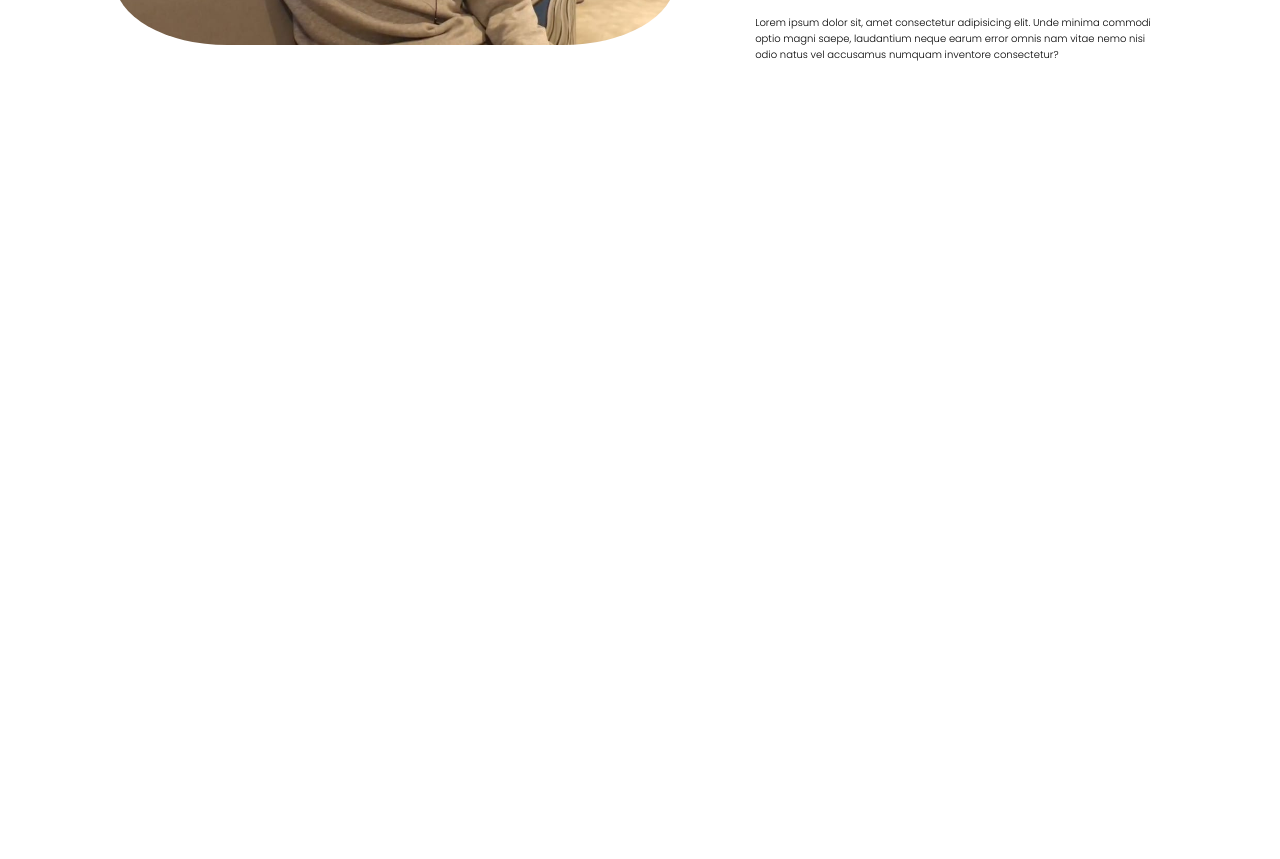
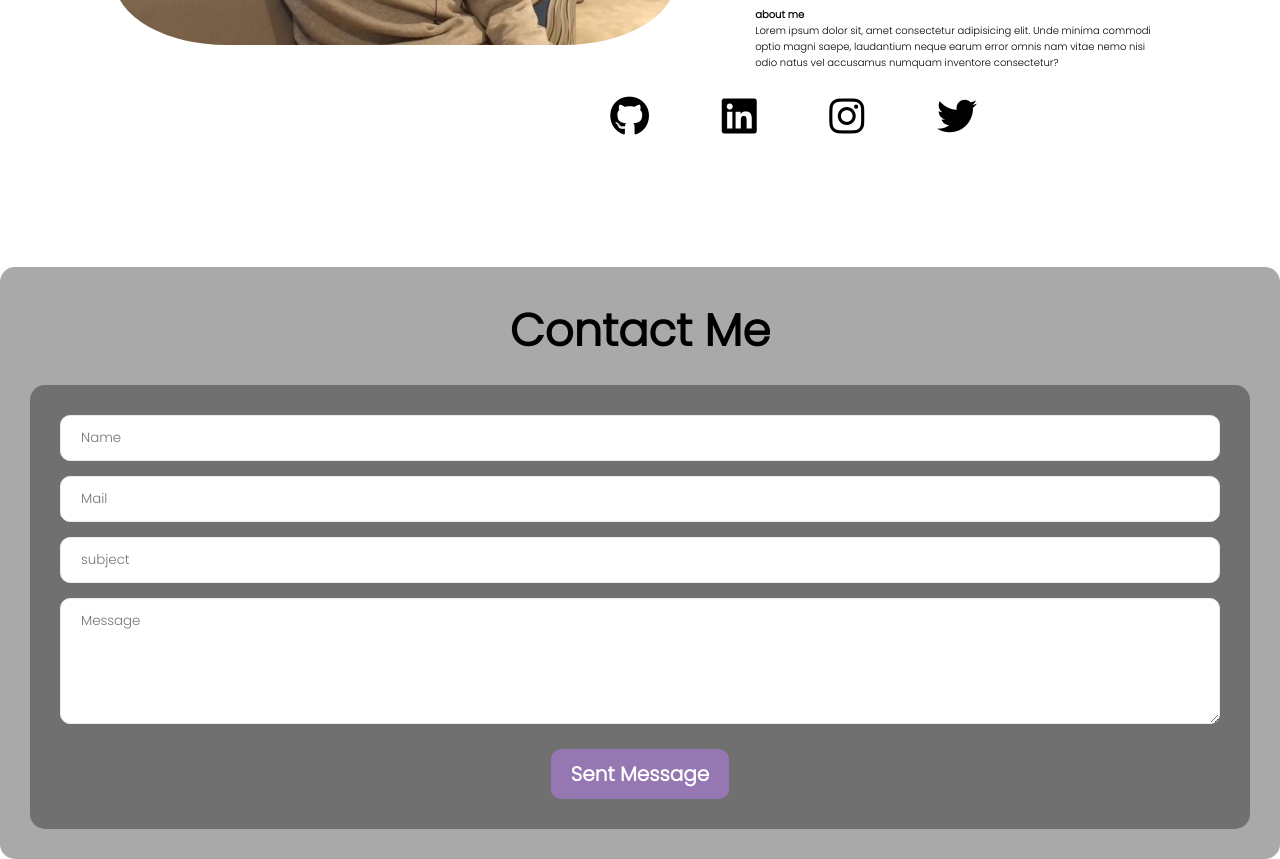
Before and after one commit to SantiagoToroMesa/portafolio, a plain HTML site: page index.html in a window 1280 px wide. Shown: the part 473-1332 px from the top of the page. Before the commit the page ends 800 px from the top, so only its background shows below. Drawn offline with Linux system fonts and the light colour scheme.

Commit message:
commit changes

```diff
--- a/index.html
+++ b/index.html
@@ -12,9 +12,9 @@
         <a href="#" class="logo">Portafolio</a>
         <nav>
             <a href="#"class="active">Home</a>
-            <a href="#">About</a>
+            <a href="#about">About</a>
             <a href="#">Projects</a>
-            <a href="#">Contact</a>
+            <a href="#contact">Contact</a>
         </nav>
     </header>
     <section class="home">
@@ -24,17 +24,47 @@
         <div class="home-content">
             <h1>Hi, I'm <span>Santiago Toro</span></h1>
             <h3 class="text">I'm a <span>Riwi Developer</span></h3>
+            <h4 id="about">about me</h4>
             <p>Lorem ipsum dolor sit, amet consectetur adipisicing elit. Unde minima commodi optio magni saepe, laudantium neque earum error omnis nam vitae nemo nisi odio natus vel accusamus numquam inventore consectetur?</p>
         </div>
 
-        <div class="social-icons">
-            <a href="#"><i class="fab fa-github"></i></a>
-            <a href="#"><i class="fab fa-linkedin"></i></a>
-            <a href="#"><i class="fab fa-instagram"></i></a>
-            <a href="#"><i class="fab fa-twitter"></i></a>
-            <a href="#" class="btn">Hire me</a>
+    </section>
+    <div class="social-icons">
+        <a href="https://github.com/SantiagoToroMesa"><i class="fab fa-github"></i></a>
+        <a href="https://www.linkedin.com/in/santiago-toro-779302340/"><i class="fab fa-linkedin"></i></a>
+        <a href="#"><i class="fab fa-instagram"></i></a>
+        <a href="enlace" target="_blank" ><i class="fab fa-twitter"></i></a>
+    </div>
+    <div class="contact-form" id="contact">
+                <div class="contact-form-header">
+                    <h2>Contact Me</h2>
+                </div>
+                <div class="contact-form">
+                <form>
+                    <div class="form-group">
+                        <label>
+                            <input type="text" class="form-control" placeholder="Name">
+                        </label>
+                    </div>
+                    <div class="form-group">
+                        <label>
+                            <input type="email" class="form-control" placeholder="Mail">
+                        </label>
+                    </div>
+                    <div class="form-group">
+                        <label>
+                            <input type="text" class="form-control" placeholder="subject">
+                        </label>
+                    </div>
+                    <div class="form-group">
+                        <label>
+                            <textarea class="form-control" rows="5" placeholder="Message"></textarea>
+                        </label>
+                    </div>
+                    <button class="botton" type="submit" class="btn">Sent Message</button>
+                </form>
+            </div>
         </div>
-
-    </section>
+    </div>
 </body>
 </html>
--- a/styless.css
+++ b/styless.css
@@ -94,10 +94,62 @@ span{
     border-radius: 20%;
 }
 .social-icons{
-    position: absolute;
-    top: -5wh;
-    left: -32%;
+    display: flex;
+    position: relative;
+    top: -20%;
+    left: 42%;
+    width: 40%;
+    height: 2rem;
+    display: flex;
+    flex-direction: row;
+    justify-content: space-evenly;
+}
+.social-icons a{
+    font-size: 4rem;
+    text-decoration: none;
+    color: rgb(0, 0, 0);
+    transition: 0.3s;
+}
+.social-icons a:hover{
+    font-size: 4rem;
+    text-decoration: none;
+    color: rgb(149, 119, 178);
+}
+
+.contact-form {
+    background: rgba(0, 0, 0, 0.338);
+    padding: 3rem;
+    border-radius: 15px;
+    box-shadow: var(--box-shadow);
+}
+
+.form-group {
+    margin-bottom: 1.5rem;
+}
+
+.form-control {
     width: 100%;
-    height: 100%;
-    display: flex;
+    padding: 12px 20px;
+    border: 1px solid #e9ecef;
+    border-radius: 10px;
+    font-family: 'Poppins', sans-serif;
 }
+.botton{
+    display: block;
+    margin: 2rem auto 0 auto;
+    background-color: rgb(149, 119, 178);
+    color: white;
+    padding: 1rem 2rem;
+    border-radius: 10px;
+    font-size: 2rem;
+    font-weight: 600;
+    cursor: pointer;
+    transition: 0.3s ease;
+}
+.contact-form-header{
+    text-align: center;
+    font-size: 3rem;
+    font-weight: 700;
+    margin-bottom: 2rem;
+    color: rgb(0, 0, 0);
+}
```
